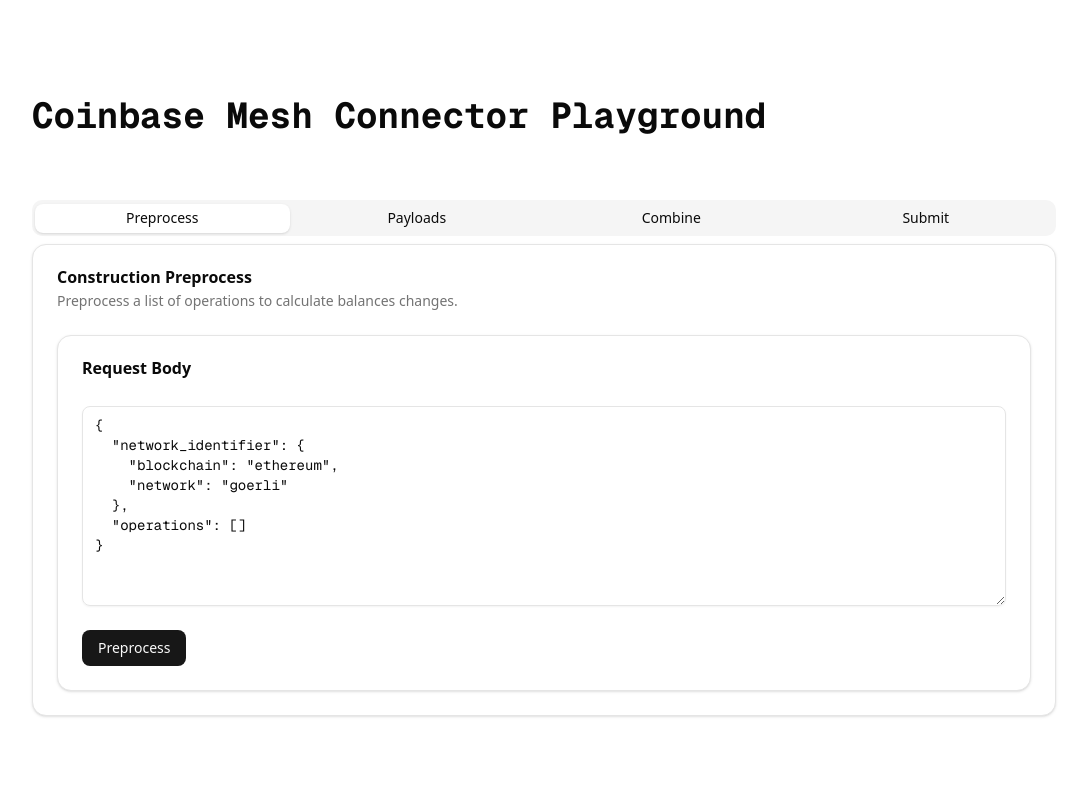
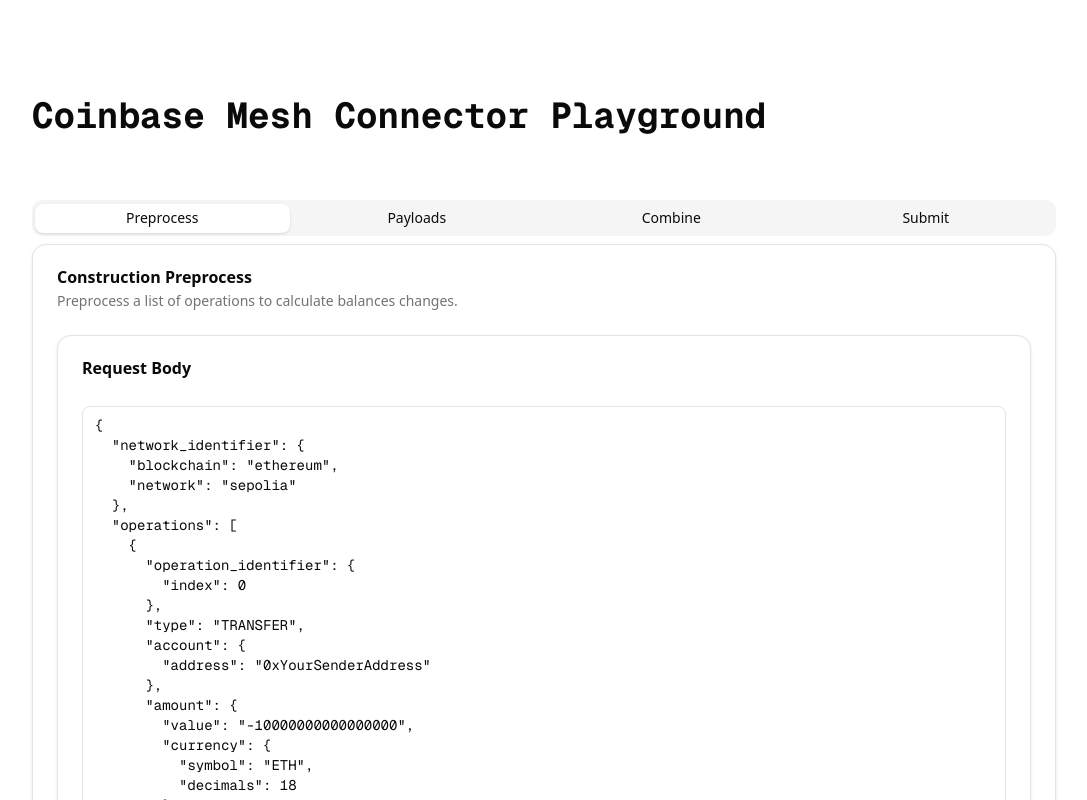
Before and after one commit to rutishh0/testingquant, a Next.js app in the folder web/: page / in a window 1280 px wide. Shown: the top 800 px of the page, without its empty margins (96-1183 px from the left). Built offline with nearby package versions, Linux system fonts and the light colour scheme; no server answers.

Commit message:
Add files via upload

```diff
--- a/web/components/api-client.ts
+++ b/web/components/api-client.ts
@@ -1,11 +1,16 @@
-const API_BASE_URL = process.env.NEXT_PUBLIC_API_BASE_URL || (typeof window !== 'undefined' ? window.location.origin : 'http://localhost:8080');
+const API_BASE_URL = typeof window !== 'undefined' ? window.location.origin : 'http://localhost:8080';
 
 async function post<T, U>(endpoint: string, body: T): Promise<U> {
+  const headers: Record<string, string> = {
+    'Content-Type': 'application/json',
+  };
+
+  // Add API key for authentication
+  headers['X-API-Key'] = 'development-api-key-12345678901234567890';
+
   const response = await fetch(`${API_BASE_URL}${endpoint}`, {
     method: 'POST',
-    headers: {
-      'Content-Type': 'application/json',
-    },
+    headers,
     body: JSON.stringify(body),
   });
 
--- a/web/components/construction-preprocess.tsx
+++ b/web/components/construction-preprocess.tsx
@@ -22,8 +22,44 @@
 
 export default function Preprocess() {
   const [requestBody, setRequestBody] = useState(JSON.stringify({
-    network_identifier: { blockchain: "ethereum", network: "goerli" },
-    operations: []
+    "network_identifier": {
+      "blockchain": "ethereum",
+      "network": "sepolia"
+    },
+    "operations": [
+      {
+        "operation_identifier": {
+          "index": 0
+        },
+        "type": "TRANSFER",
+        "account": {
+          "address": "0xYourSenderAddress"
+        },
+        "amount": {
+          "value": "-10000000000000000",
+          "currency": {
+            "symbol": "ETH",
+            "decimals": 18
+          }
+        }
+      },
+      {
+        "operation_identifier": {
+          "index": 1
+        },
+        "type": "TRANSFER",
+        "account": {
+          "address": "0xYourReceiverAddress"
+        },
+        "amount": {
+          "value": "10000000000000000",
+          "currency": {
+            "symbol": "ETH",
+            "decimals": 18
+          }
+        }
+      }
+    ]
   }, null, 2));
   const [response, setResponse] = useState<PreprocessResponse | null>(null);
   const [error, setError] = useState('');
```
